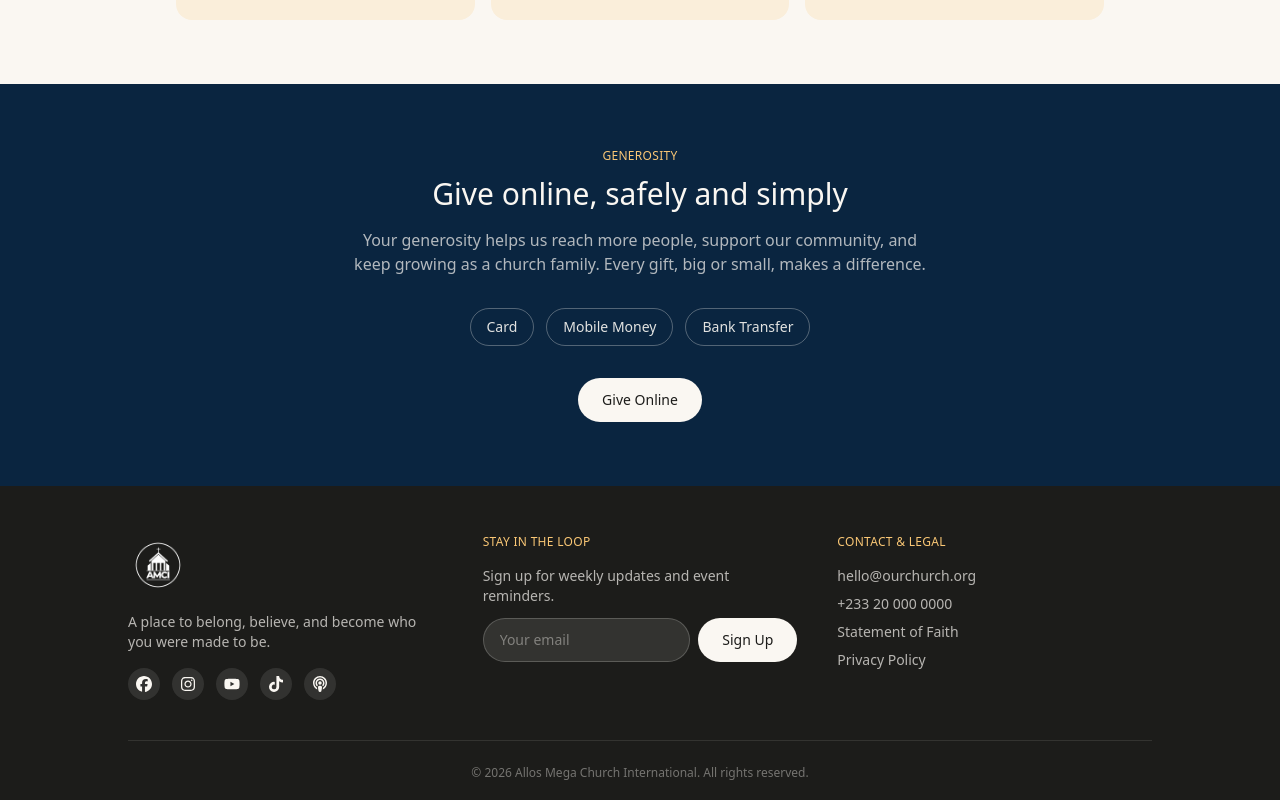
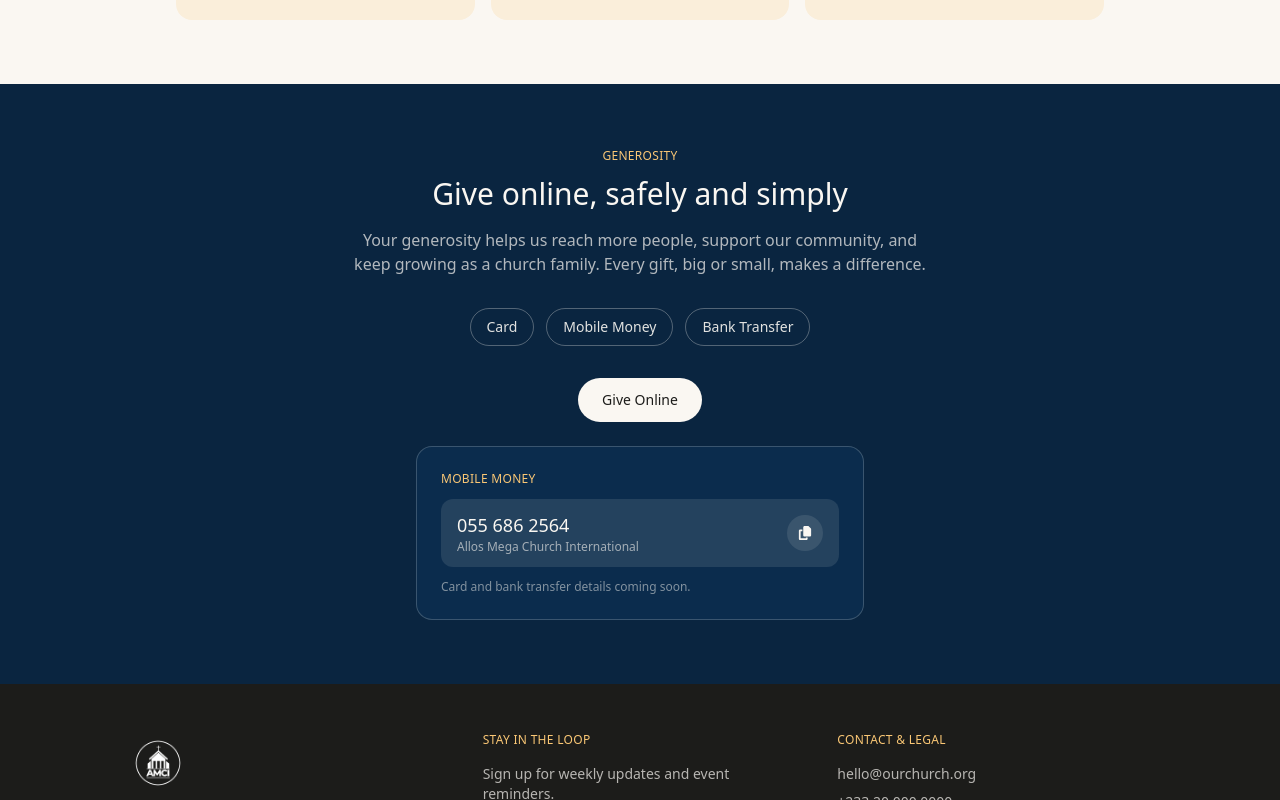
Before and after one commit to topboykelly/church-website, a React (Vite) app: page / in a window 1280 px wide. Both pictures are taken after a click on the button "Give Online". Shown: the part 4952-5752 px from the top of the page. Built offline with nearby package versions, Linux system fonts and the light colour scheme; a web font is replaced by a local one.

Commit message:
updated bishop profile and giving section

```diff
--- a/src/components/Bishop.tsx
+++ b/src/components/Bishop.tsx
@@ -26,9 +26,14 @@ export default function Bishop() {
           </blockquote>
 
           <div className="flex items-center gap-4">
-            <button className="bg-green-500 hover:bg-green-800 transition-colors text-cream rounded-full px-6 py-3 text-sm font-medium">
+            <a
+              href="https://steveoasare.podbean.com/?utm_campaign=wl_i_share_pp&utm_source=wl_i_share_pbblog&utm_medium=dlink"
+              target="_blank"
+              rel="noopener noreferrer"
+              className="inline-block bg-green-500 hover:bg-green-800 transition-colors text-cream rounded-full px-6 py-3 text-sm font-medium"
+            >
               Connect With Bishop Steve O. Asare
-            </button>
+            </a>
           </div>
         </div>
 
--- a/src/components/Giving.tsx
+++ b/src/components/Giving.tsx
@@ -1,6 +1,24 @@
+import { useState } from "react";
+import { FaCopy, FaCheck } from "react-icons/fa6";
+
 const methods = ["Card", "Mobile Money", "Bank Transfer"];
+const MOMO_NUMBER = "055 686 2564";
+const MOMO_NAME = "Allos Mega Church International";
 
 export default function Giving() {
+  const [open, setOpen] = useState(false);
+  const [copied, setCopied] = useState(false);
+
+  const handleCopy = async () => {
+    try {
+      await navigator.clipboard.writeText(MOMO_NUMBER.replace(/\s/g, ""));
+      setCopied(true);
+      setTimeout(() => setCopied(false), 2000);
+    } catch {
+      // clipboard not available, ignore silently
+    }
+  };
+
   return (
     <section
       id="giving"
@@ -30,9 +48,39 @@ export default function Giving() {
           ))}
         </div>
 
-        <button className="bg-cream hover:bg-cream/70 transition-colors text-charcoal-dark rounded-full px-6 py-3 text-sm font-medium">
+        <button
+          onClick={() => setOpen((v) => !v)}
+          className="bg-cream hover:bg-cream/70 transition-colors text-charcoal-dark rounded-full px-6 py-3 text-sm font-medium"
+        >
           Give Online
         </button>
+
+        {open && (
+          <div className="mt-6 bg-green-500/20 border border-cream/20 rounded-2xl p-6 text-left max-w-md mx-auto">
+            <p className="text-gold-200 text-xs tracking-wide uppercase mb-3">
+              Mobile Money
+            </p>
+            <div className="flex items-center justify-between bg-cream/10 rounded-xl px-4 py-3 mb-3">
+              <div>
+                <p className="text-lg font-medium">{MOMO_NUMBER}</p>
+                <p className="text-cream/60 text-xs">{MOMO_NAME}</p>
+              </div>
+              <button
+                onClick={handleCopy}
+                aria-label="Copy MoMo number"
+                className="w-9 h-9 rounded-full bg-cream/10 hover:bg-cream/20 transition-colors flex items-center justify-center shrink-0"
+              >
+                {copied ? <FaCheck size={14} /> : <FaCopy size={14} />}
+              </button>
+            </div>
+            {copied && (
+              <p className="text-green-200 text-xs mb-3">Number copied!</p>
+            )}
+            <p className="text-cream/50 text-xs">
+              Card and bank transfer details coming soon.
+            </p>
+          </div>
+        )}
       </div>
     </section>
   );
```
